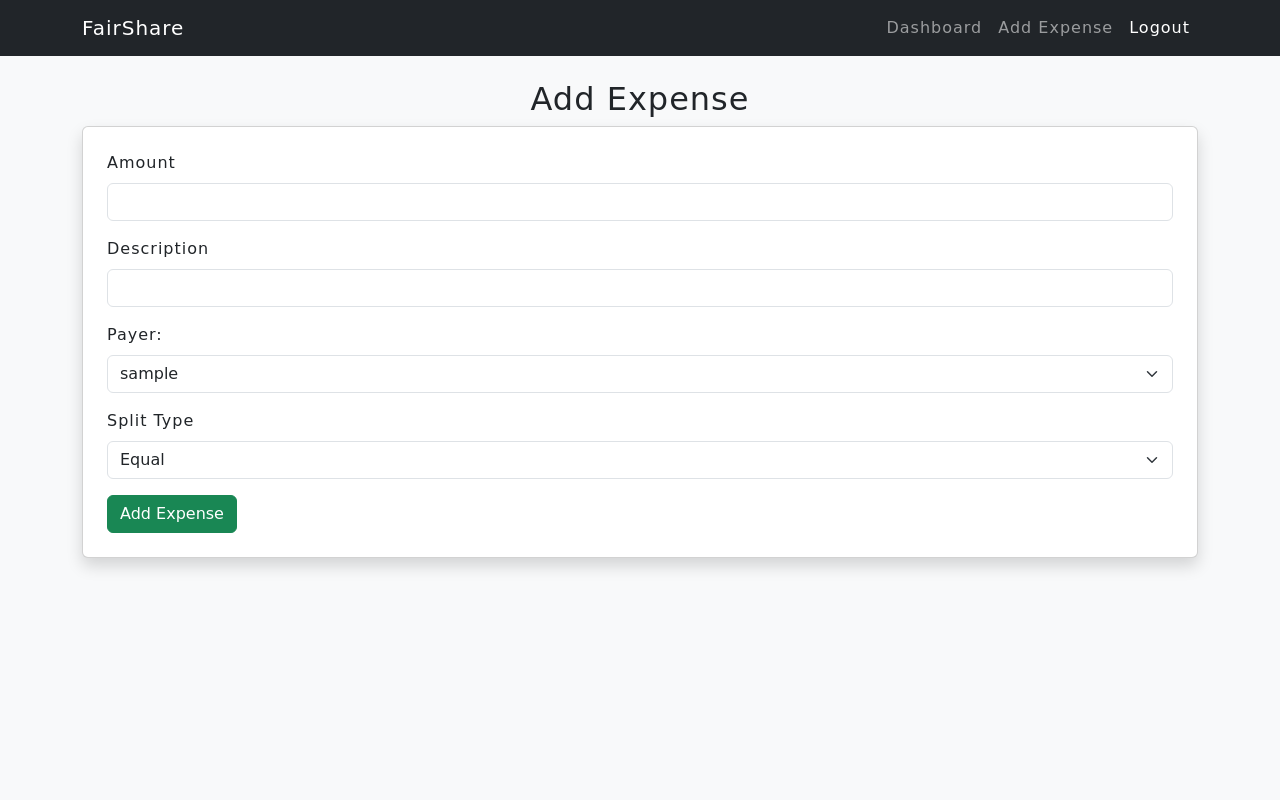
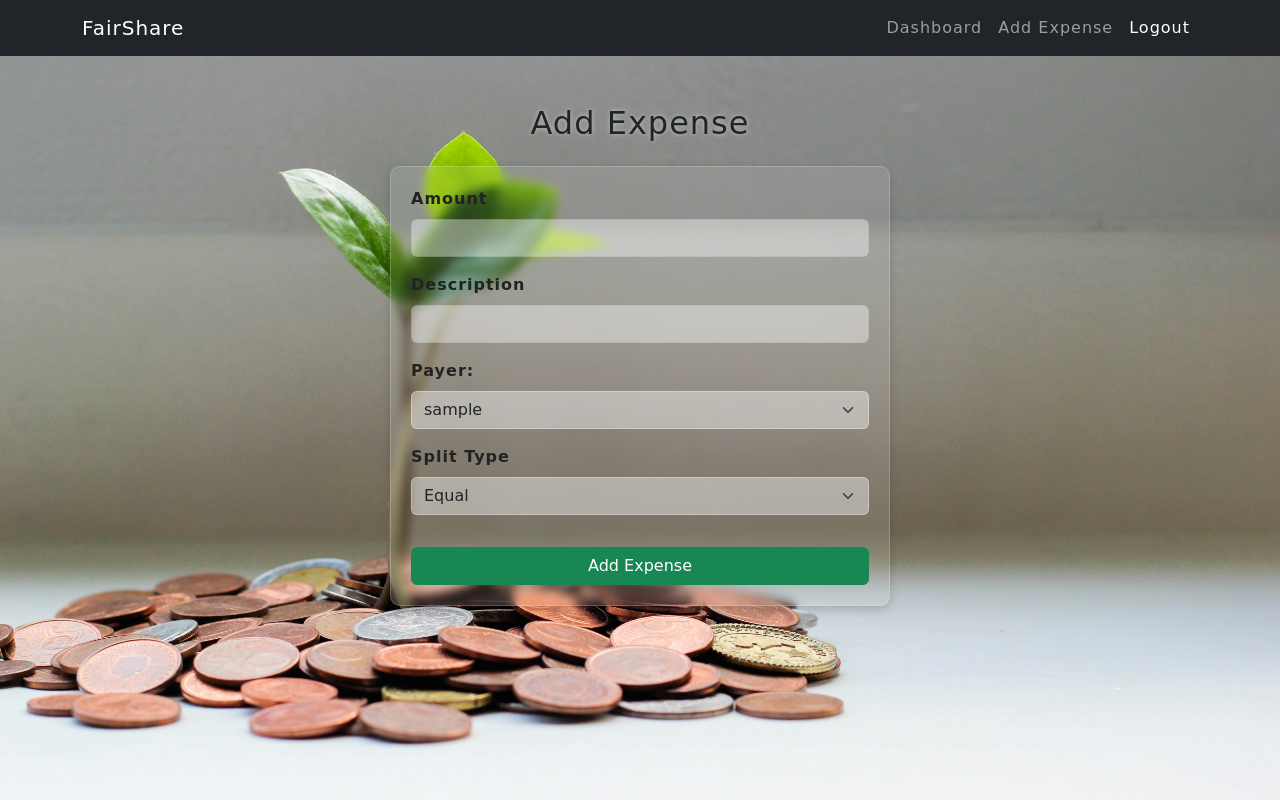
Before and after one commit to narmadha-raghu/fairshare, a Flask app: page /add_expense in a window 1280 px wide. Run offline with Flask 3, Linux system fonts and the light colour scheme; the visitor is signed in with stand-in values (Sample User, id 1); data comes from the database, SQL or seed files in the repository.

Commit message:
background for add expense and dashboard

```diff
--- a/templates/add_expense.html
+++ b/templates/add_expense.html
@@ -1,9 +1,44 @@
 {% extends "base.html" %}
 
 {% block content %}
-<h2 class="text-center">Add Expense</h2>
+<style>
+    body {
+        background: url('{{ url_for('static', filename='background.jpg') }}') no-repeat center center fixed;
+        background-size: cover;
+    }
+    .glass-card {
+        background: rgba(255, 255, 255, 0.1);
+        padding: 20px;
+        border-radius: 10px;
+        backdrop-filter: blur(5px);
+        -webkit-backdrop-filter: blur(5px);
+        max-width: 500px;
+        width: 90%;
+        margin: auto;
+        box-shadow: 0 4px 10px rgba(0, 0, 0, 0.15);
+        border: 1px solid rgba(255, 255, 255, 0.2);
+    }
+    .form-label {
+        font-weight: 600;
+        color: #222;
+    }
+    .form-control, .form-select {
+        background-color: rgba(255, 255, 255, 0.4);
+        border: 1px solid rgba(255, 255, 255, 0.3);
+    }
+    .form-control:focus, .form-select:focus {
+        background-color: rgba(255, 255, 255, 0.6);
+        box-shadow: 0 0 0 0.25rem rgba(255, 255, 255, 0.15);
+    }
+    h2, h5 {
+        text-shadow: 0 0 5px rgba(255, 255, 255, 0.5);
+    }
+</style>
 
-<div class="card shadow p-4">
+<div class="container py-4">
+    <h2 class="text-center mb-4">Add Expense</h2>
+
+    <div class="glass-card">
         <form method="POST">
             <div class="mb-3">
                 <label class="form-label">Amount</label>
@@ -31,17 +66,18 @@
 
             <!-- Custom Split Section -->
             <div id="custom_split_section" style="display: none;">
-            <h5>Enter Custom Split</h5>
+                <h5 class="mt-3 mb-3">Enter Custom Split</h5>
                 {% for user in users %}
                     <div class="mb-2">
-                    <label>{{ user.username }}:</label>
+                        <label class="form-label">{{ user.username }}:</label>
                         <input type="number" step="0.01" name="custom_split[{{ user.id }}]" class="form-control">
                     </div>
                 {% endfor %}
             </div>
 
-        <button type="submit" class="btn btn-success">Add Expense</button>
+            <button type="submit" class="btn btn-success w-100 mt-3">Add Expense</button>
         </form>
+    </div>
 </div>
 
 <script>
--- a/templates/login.html
+++ b/templates/login.html
@@ -1,5 +1,4 @@
 {% extends "base.html" %}
- <!--- dummy test check-->
 {% block content %}
 <style>
     body {
```
Also changed, not shown: templates/dashboard.html (+60 -12 lines). Lines whose indentation alone changed are shown as unchanged.
